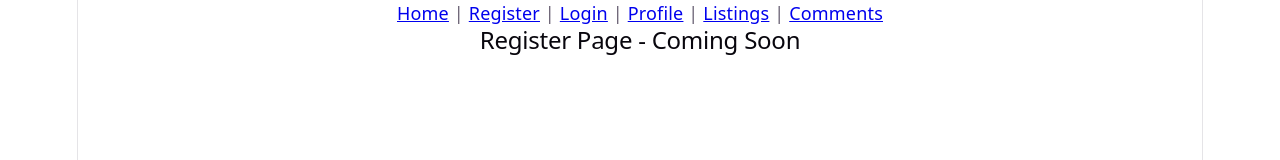
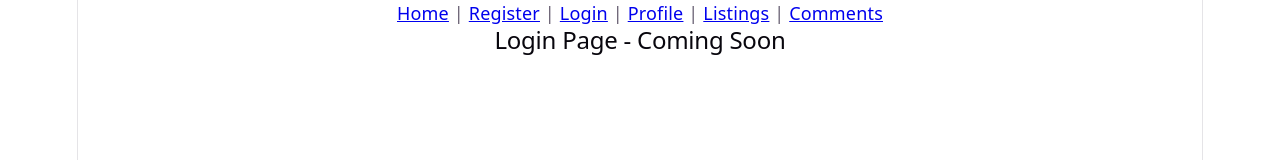
Before and after one commit to SketchAlien/iyf-s12-communityhub-team-SketchAlien, a React app in the folder frontend/: page /login in a window 1280 px wide. Shown: the top 160 px of the page. Built offline with nearby package versions, Linux system fonts and the light colour scheme; the HTML template or start-up script is replaced by a standard one.

Commit message:
Docs:pdate Login.jsx

```diff
--- a/frontend/src/pages/Login.jsx
+++ b/frontend/src/pages/Login.jsx
@@ -1,5 +1,9 @@
+function Login() {
+    return (
+        <div>
+            <h2>Login Page - Coming Soon</h2>
+        </div>
+    );
+}
 
-function Login() {
-  return <h2>Register Page - Coming Soon</h2>
-}
-export default Login
+export default Login;
```
